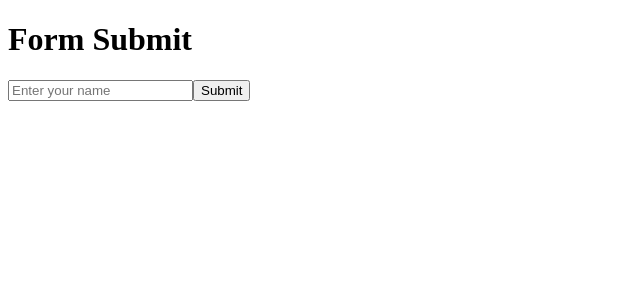
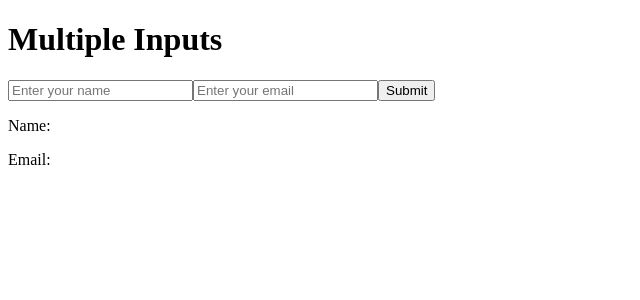
Before and after one commit to abdullahshabir31/React-Learning, a React (Vite) app: page / in a window 1280 px wide. Shown: the top 300 px of the page, without its empty margins (0-640 px from the left). Built offline with nearby package versions, Linux system fonts and the light colour scheme.

Commit message:
Add multiple inputs form example

```diff
--- /dev/null
+++ b/src/09-Forms/03-multiple-inputs.jsx
@@ -0,0 +1,54 @@
+import { useState } from "react";
+
+function MultipleInputs() {
+  const [formData, setFormData] = useState({
+    name: "",
+    email: "",
+  });
+
+  const handleChange = (event) => {
+    const { name, value } = event.target;
+
+    setFormData({
+      ...formData,
+      [name]: value,
+    });
+  };
+
+  const handleSubmit = (event) => {
+    event.preventDefault();
+
+    console.log(formData);
+  };
+
+  return (
+    <div>
+      <h1>Multiple Inputs</h1>
+
+      <form onSubmit={handleSubmit}>
+        <input
+          type="text"
+          name="name"
+          placeholder="Enter your name"
+          value={formData.name}
+          onChange={handleChange}
+        />
+
+        <input
+          type="email"
+          name="email"
+          placeholder="Enter your email"
+          value={formData.email}
+          onChange={handleChange}
+        />
+
+        <button type="submit">Submit</button>
+      </form>
+
+      <p>Name: {formData.name}</p>
+      <p>Email: {formData.email}</p>
+    </div>
+  );
+}
+
+export default MultipleInputs;
--- a/src/App.jsx
+++ b/src/App.jsx
@@ -1,7 +1,7 @@
-import FormSubmit from "./09-Forms/02-form-submit";
+import MultipleInputs from "./09-Forms/03-multiple-inputs";
 
 function App() {
-  return <FormSubmit />;
+  return <MultipleInputs />;
 }
 
 export default App;
```
